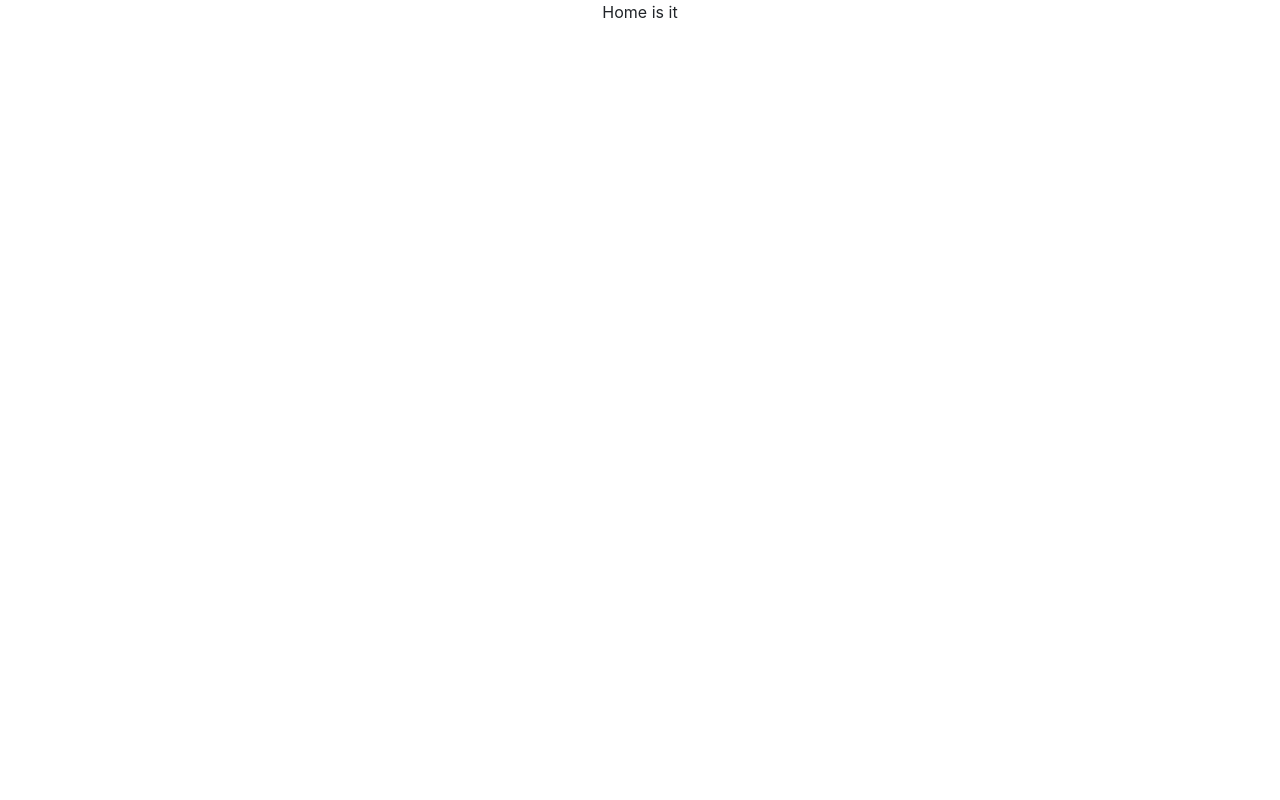
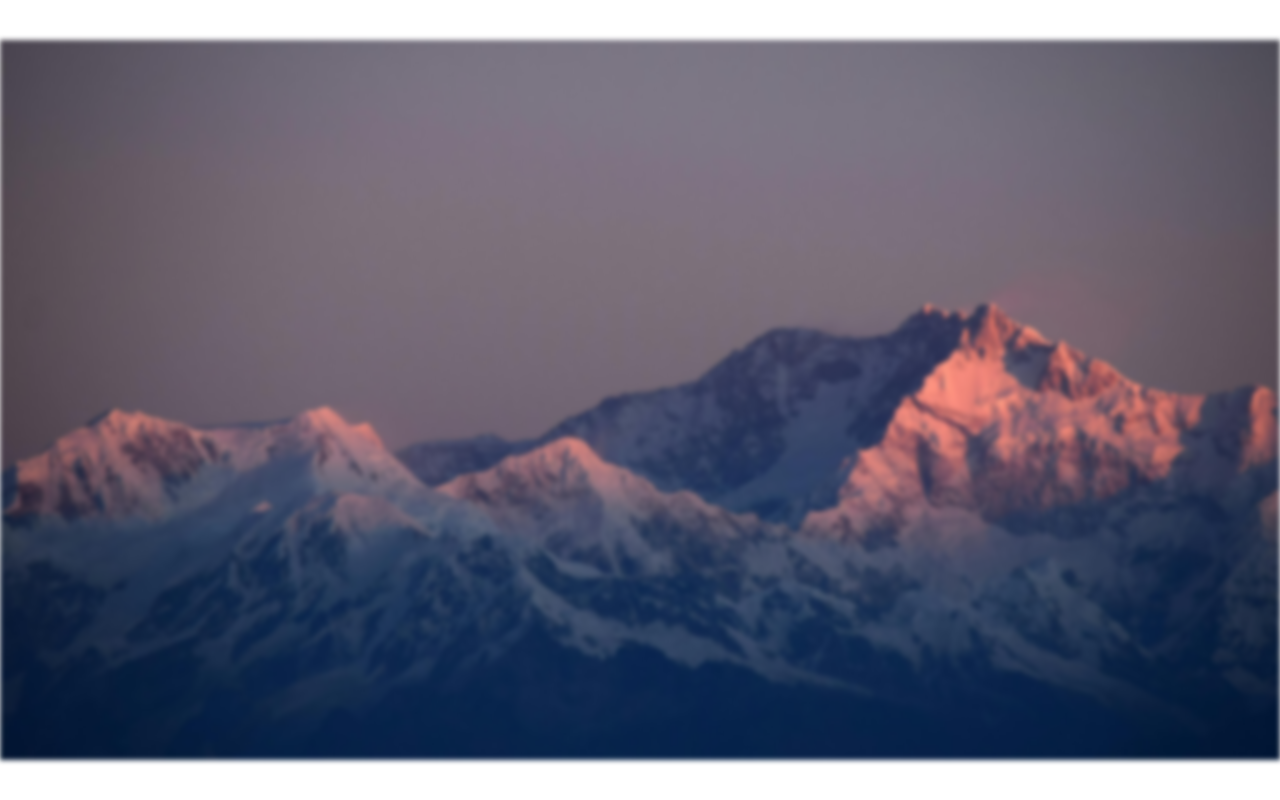
Before and after one commit to ShreyanshRaj22/MassDecoder, a React (Create React App) app: page / in a window 1280 px wide. Built offline with nearby package versions, Linux system fonts and the light colour scheme.

Commit message:
Design Changes

```diff
--- a/src/screens/Home.js
+++ b/src/screens/Home.js
@@ -1,11 +1,28 @@
-import React from 'react'
+import React from "react";
+import bannerImg from "../images/banner.jpg";
 
 const Home = () => {
-    return (
-        <div>
-            Home is it
-        </div>
-    )
-}
+  const imgStyles = {
+    width: "100vw",
+    height: "90vh",
+    objectFit: "cover",
+    filter: "blur(2.5px)",
+  };
+  const containerStyles = {
+    display: "flex",
+    justifyContent: "center",
+    alignItems: "center",
+    height: "100vh",
+    width: "100vw",
+  };
 
-export default Home
+  return (
+    <>
+      <div style={containerStyles}>
+        <img src={bannerImg} alt="Banner" style={imgStyles} />
+      </div>
+    </>
+  );
+};
+
+export default Home;
```
Also changed, not shown: src/screens/search.js (added, +9 -0 lines), src/images/banner.jpg (added).
